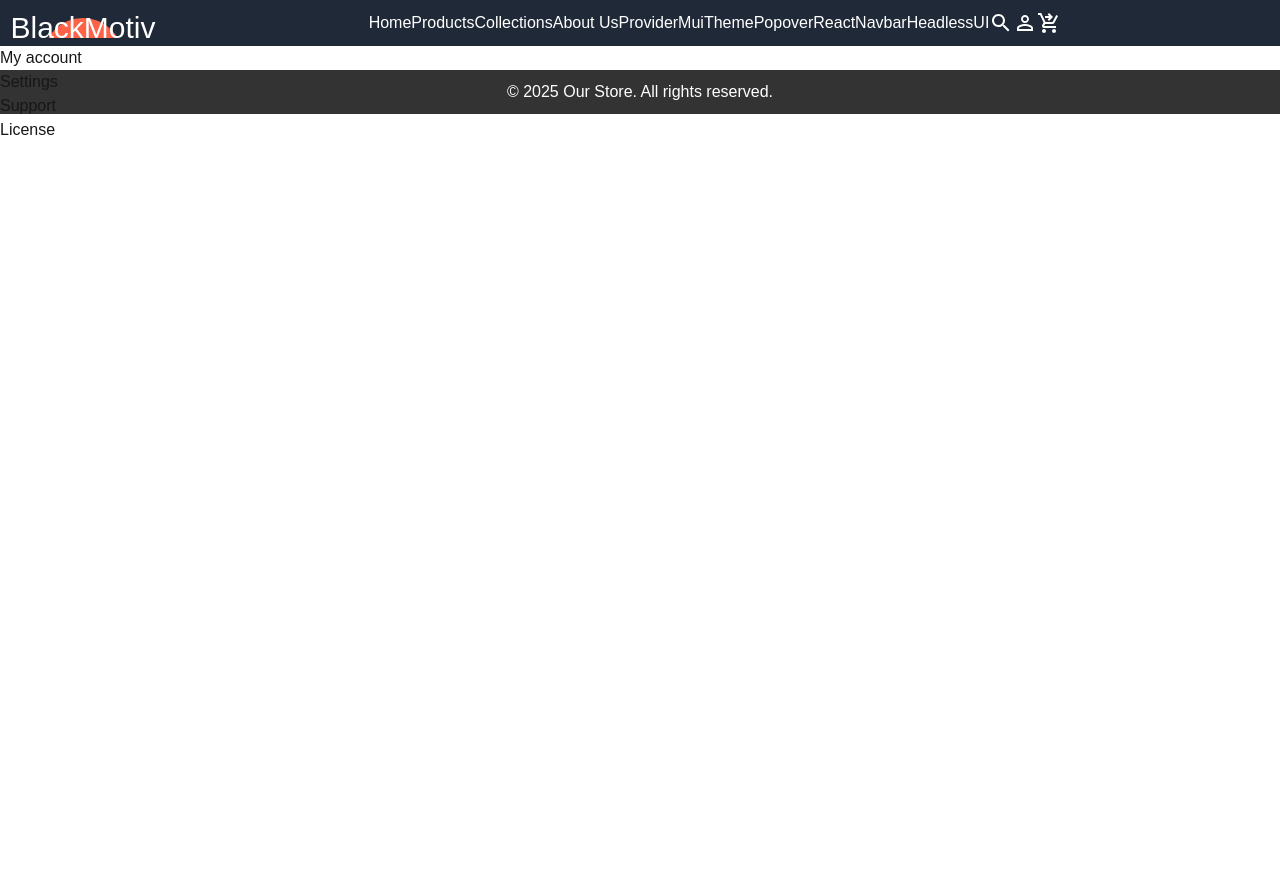
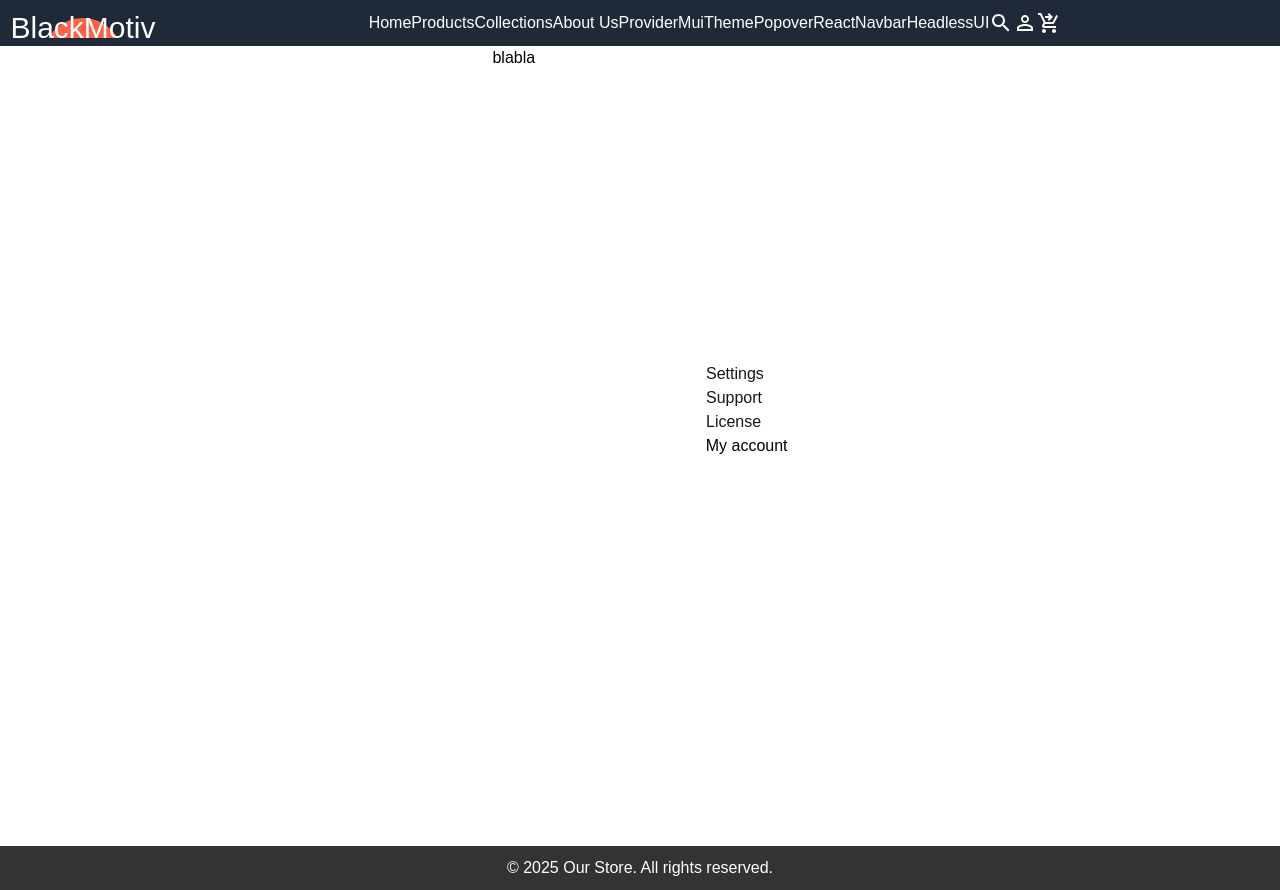
Before and after one commit to changnam/nextjs-headless, a Next.js app: page /headless-ui in a window 1280 px wide. Both pictures are taken after a click on the button "My account". Before the commit the page ends 800 px from the top, so only its background shows below. Built offline with nearby package versions, Linux system fonts and the light colour scheme.

Commit message:
anchor 테스트

```diff
--- a/app/headless-ui/page.jsx
+++ b/app/headless-ui/page.jsx
@@ -2,9 +2,13 @@ import { Menu, MenuButton, MenuItem, MenuItems } from '@headlessui/react'
 
 export default function Example() {
   return (
+    <div className='flex items-center justify-center text-black'>
+    <div className='w-2/12 min-h-screen'>
+        blabla
+    </div>
     <Menu>
       <MenuButton>My account</MenuButton>
-      <MenuItems anchor="bottom" className="w-[var(--button-width)]">
+      <MenuItems anchor="top start">
         <MenuItem>
           <a className="block data-[focus]:bg-blue-100" href="/settings">
             Settings
@@ -22,5 +26,6 @@ export default function Example() {
         </MenuItem>
       </MenuItems>
     </Menu>
+    </div>
   )
 }
```
